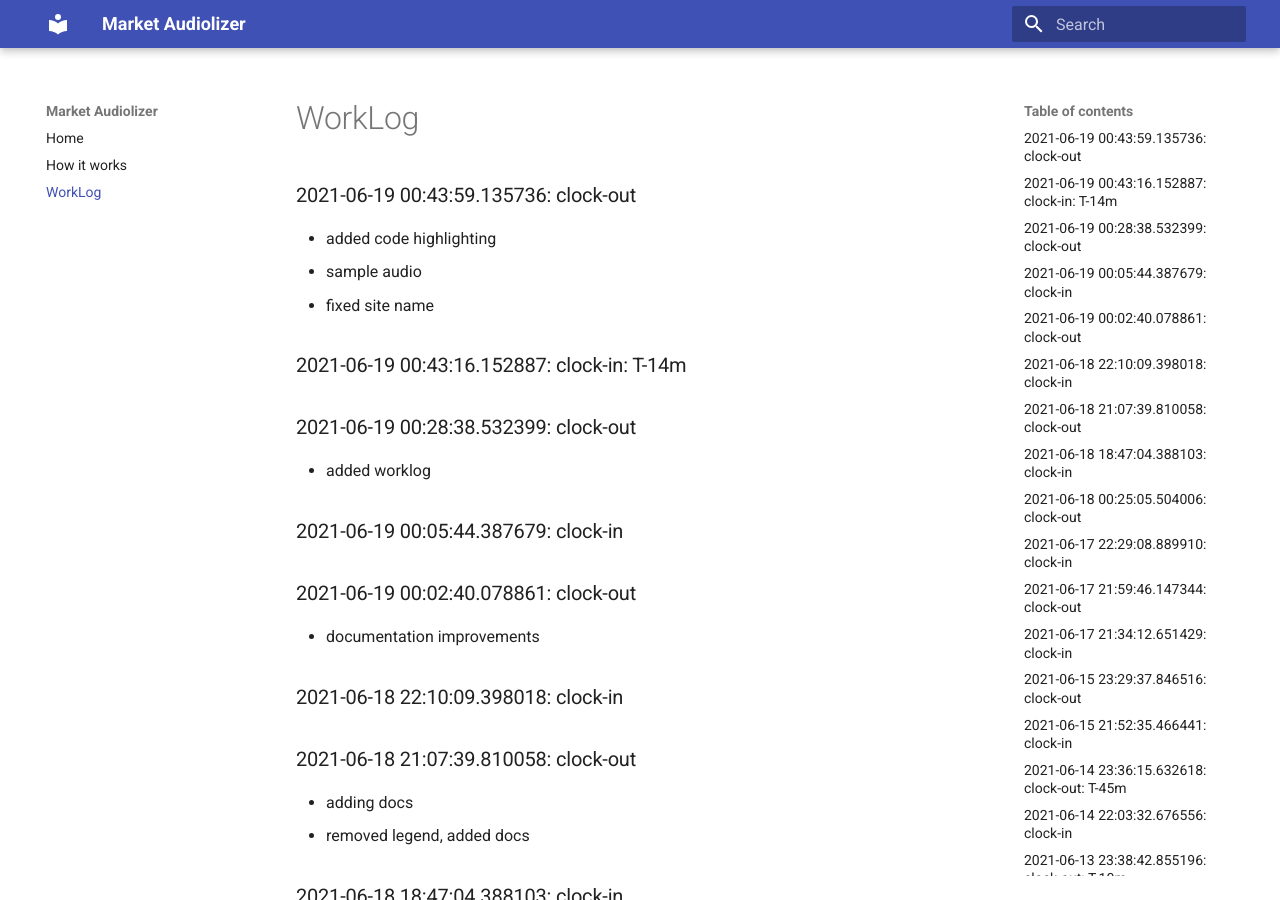
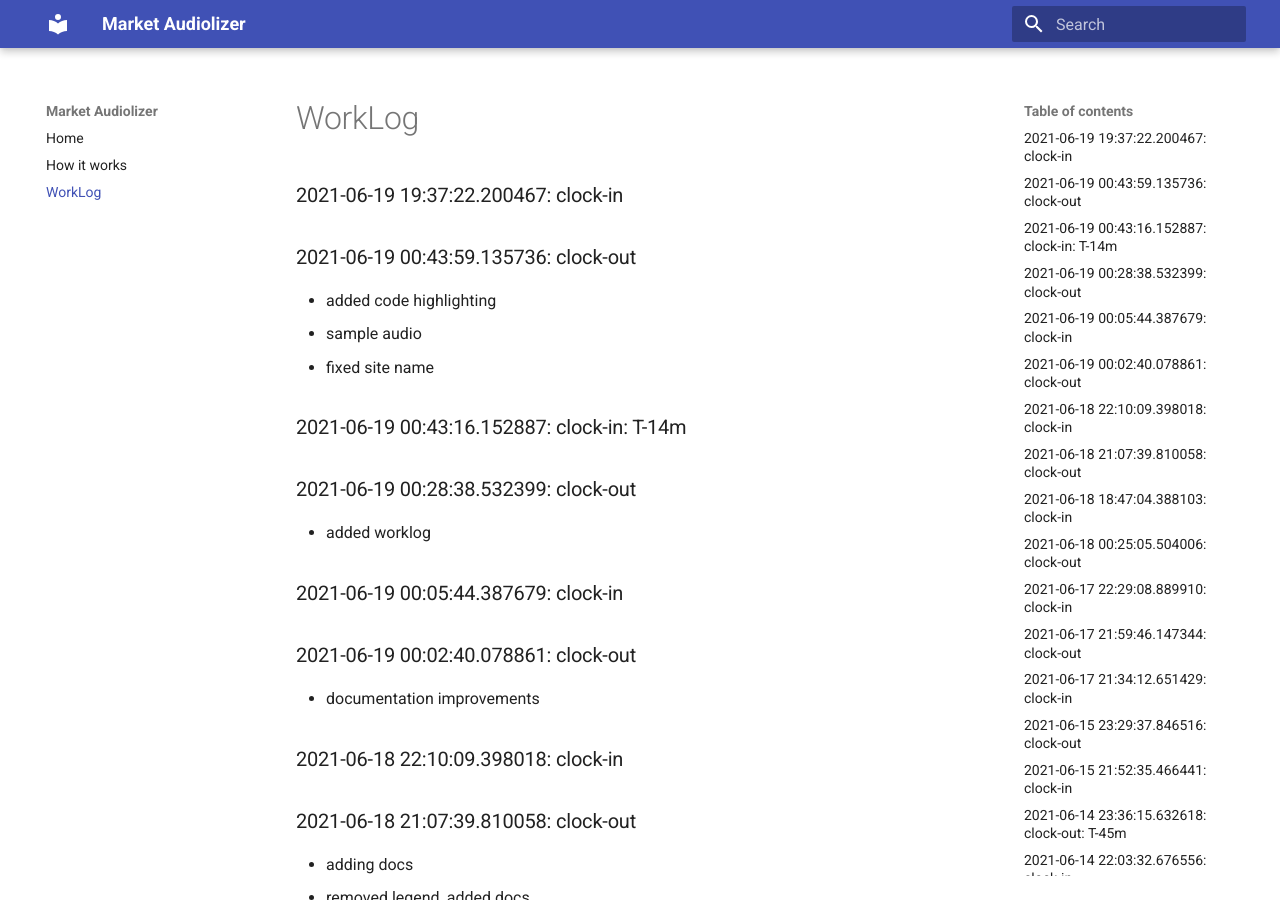
Before and after one commit to asherp/audiolizer, an MkDocs documentation site: the page built from docs/WorkLog.md, in a window 1280 px wide and 900 px high. Built offline with MkDocs 1.6.1 and Material for MkDocs 9.7.7, drawn with Linux system fonts in a browser that asks for light colours.

Commit message:
clock-in

```diff
--- a/WorkLog.md
+++ b/WorkLog.md
@@ -1,3 +1,6 @@
+
+### 2021-06-19 19:37:22.200467: clock-in
+
 ### 2021-06-19 00:43:59.135736: clock-out
 
 * added code highlighting
```
